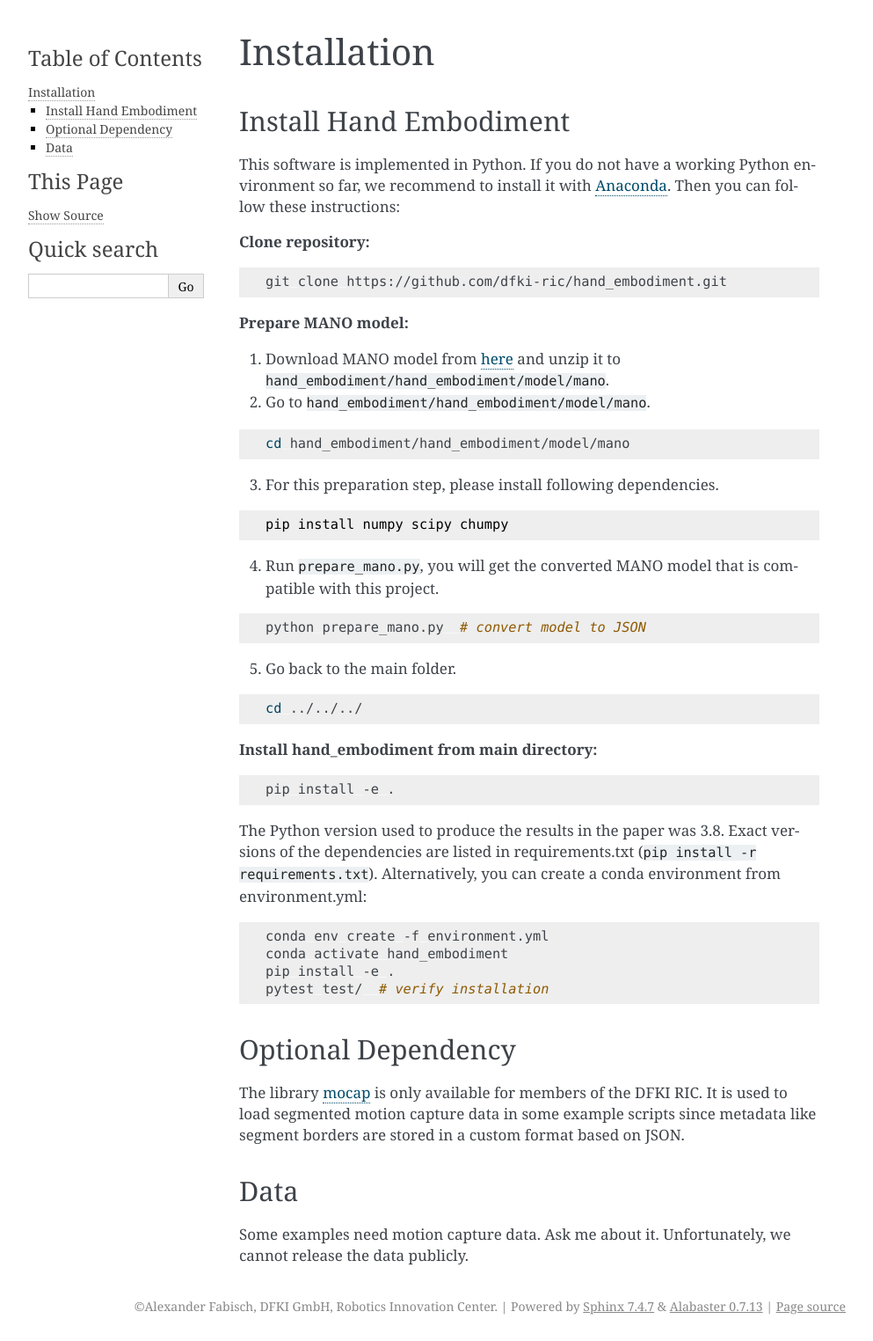
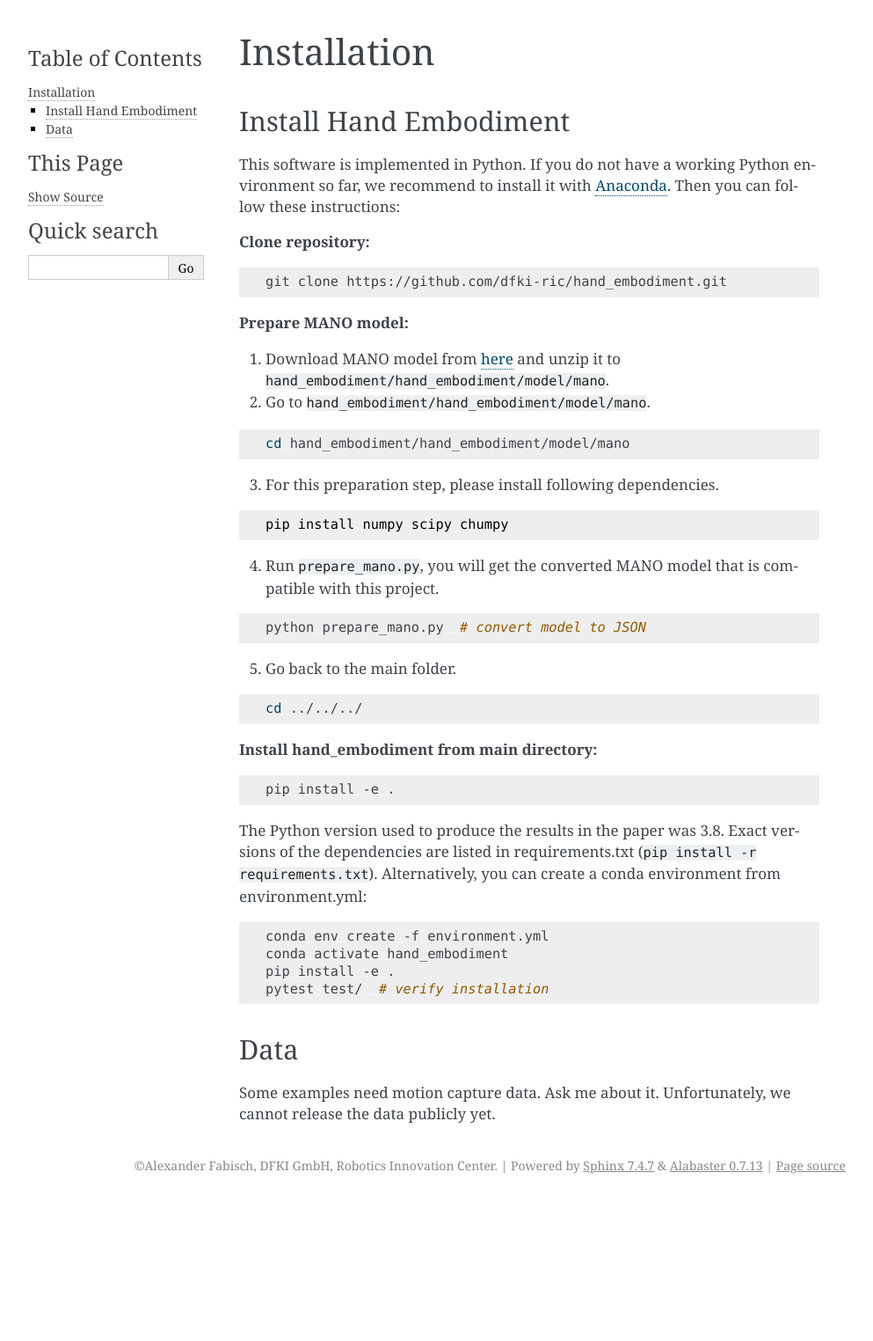
Before and after one commit to dfki-ric/hand_embodiment, a Sphinx documentation site: the page built from doc/source/installation.rst, in a window 1280 px wide. Shown: the whole page at 88% size, without its empty margins (148-1141 px from the left). Built offline with Sphinx 7.4.7, drawn with Linux system fonts in a browser that asks for light colours; after the commit the page ends 1364 px from its top, so only the background shows below that.

Commit message:
Update installation instructions

```diff
--- a/doc/source/installation.rst
+++ b/doc/source/installation.rst
@@ -64,16 +64,8 @@ environment.yml:
     pip install -e .
     pytest test/  # verify installation
 
-Optional Dependency
--------------------
-
-The library `mocap <https://git.hb.dfki.de/dfki-interaction/mocap>`_ is only
-available for members of the DFKI RIC. It is used to load segmented motion
-capture data in some example scripts since metadata like segment borders are
-stored in a custom format based on JSON.
-
 Data
 ----
 
 Some examples need motion capture data. Ask me about it. Unfortunately,
-we cannot release the data publicly.
+we cannot release the data publicly yet.
```
